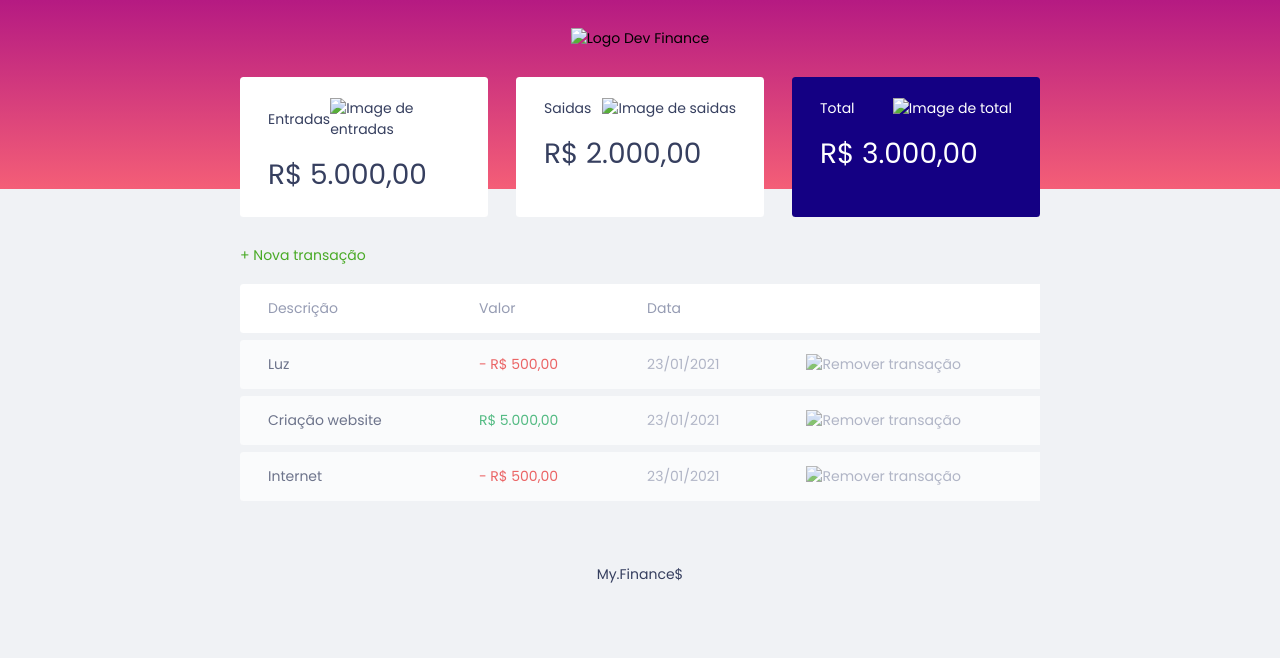
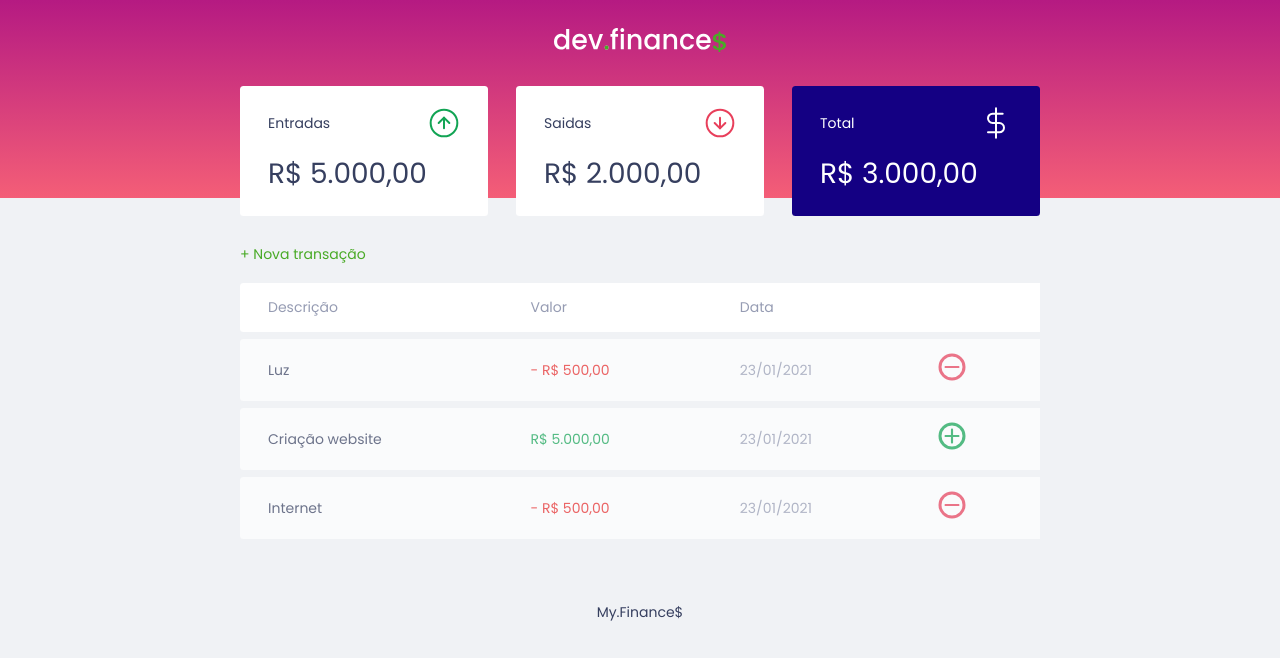
Before and after one commit to brnoliveira110/finances, a plain HTML site: page index.html in a window 1280 px wide. Drawn offline with Linux system fonts and the light colour scheme.

Commit message:
Add files via upload

```diff
--- a/index.html
+++ b/index.html
@@ -15,7 +15,7 @@
 <body>
 
     <header>
-        <img src="assets\logo.svg" alt="Logo Dev Finance">
+        <img src="logo.svg" alt="Logo Dev Finance">
     </header>
 
     <main class="container">
@@ -25,7 +25,7 @@
             <div class="card">
                 <h3>
                     <span>Entradas</span>
-                    <img src="assets\income.svg" alt="Image de entradas">
+                    <img src="income.svg" alt="Image de entradas">
                 </h3>
                 <p>R$ 5.000,00</p>
             </div>
@@ -33,7 +33,7 @@
             <div class="card">
                 <h3>
                     <span>Saidas</span>
-                    <img src="assets\expense.svg" alt="Image de saidas">
+                    <img src="expense.svg" alt="Image de saidas">
                 </h3>
                 <p>R$ 2.000,00</p>
             </div>
@@ -41,7 +41,7 @@
             <div class="card total">
                 <h3>
                     <span>Total</span>
-                    <img src="assets\total.svg" alt="Image de total">
+                    <img src="total.svg" alt="Image de total">
                 </h3>
                 <p>R$ 3.000,00</p>
             </div>
@@ -70,7 +70,7 @@
                         <td class="expense">- R$ 500,00</td>
                         <td class="date">23/01/2021</td>
                         <td>
-                            <img src="assets\minus.svg" alt="Remover transação">
+                            <img src="minus.svg" alt="Remover transação">
                         </td>
                     </tr>
                     <tr>
@@ -78,7 +78,7 @@
                         <td class="income">R$ 5.000,00</td>
                         <td class="date">23/01/2021</td>
                         <td>
-                            <img src="assets\plus.svg" alt="Remover transação">
+                            <img src="plus.svg" alt="Remover transação">
                         </td>
                     </tr>
                     <tr>
@@ -86,7 +86,7 @@
                         <td class="expense">- R$ 500,00</td>
                         <td class="date">23/01/2021</td>
                         <td>
-                            <img src="assets\minus.svg" alt="Remover transação">
+                            <img src="minus.svg" alt="Remover transação">
                         </td>
                     </tr>
                 </tbody>
```
Also changed, not shown: expense.svg (added), income.svg (added), logo.svg (added), minus.svg (added), plus.svg (added), total.svg (added).
